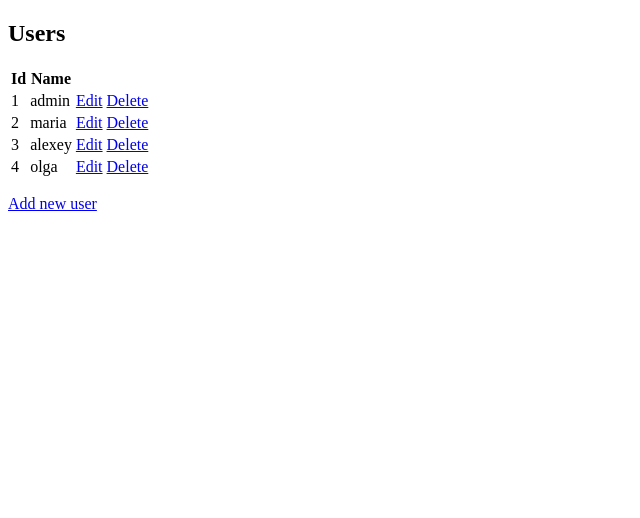
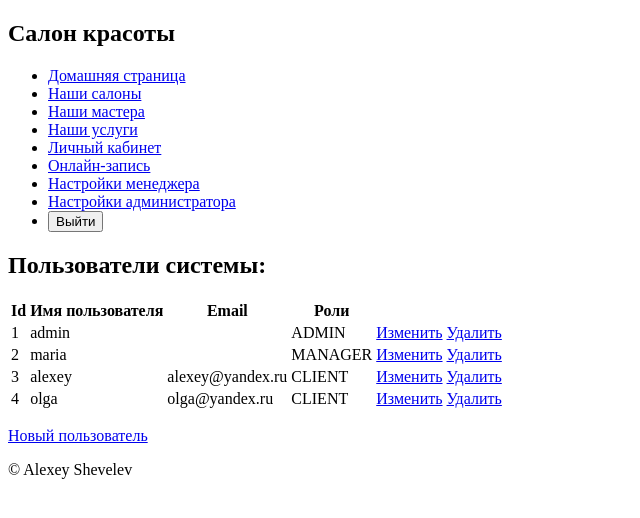
Before and after one commit to AlekseyShevelev/HomeWorks, a Spring Boot app: page /users in a window 1280 px wide. Shown: the top 518 px of the page, without its empty margins (0-640 px from the left). Run offline with Spring Boot 4, Linux system fonts and the light colour scheme; a user stored in the database is signed in; some of the project's set-up classes (security, data sources, template engines, error pages and the like) are left out, and stand-ins take their place; some libraries are stand-ins or nearby versions.

Commit message:
Refactored admin functionality

```diff
--- a/Diploma/BookingService/src/main/java/ru/geekbrains/bookingservice/configurations/SecurityConfig.java
+++ b/Diploma/BookingService/src/main/java/ru/geekbrains/bookingservice/configurations/SecurityConfig.java
@@ -38,7 +38,7 @@ public class SecurityConfig {
                         .requestMatchers("/employees", "/branches", "/operations").permitAll()
                         .requestMatchers("/client/**").hasAuthority(CLIENT.toString())
                         .requestMatchers("/manager/**").hasAuthority(MANAGER.toString())
-                        .requestMatchers("/admin/**").hasAuthority(ADMIN.toString())
+                        .requestMatchers("/admin/**", "/users/**").hasAuthority(ADMIN.toString())
                         .requestMatchers("/reservations/**").hasAnyAuthority(CLIENT.toString(), MANAGER.toString())
                         .anyRequest().authenticated()
                 )
--- a/Diploma/BookingService/src/main/java/ru/geekbrains/bookingservice/controllers/HomeController.java
+++ b/Diploma/BookingService/src/main/java/ru/geekbrains/bookingservice/controllers/HomeController.java
@@ -40,8 +40,7 @@ public class HomeController {
 	}
 
 	@GetMapping("/admin")
-	public String admin(Model model) {
-		model.addAttribute("text", "Настройки администратора");
+	public String admin() {
 		return "admin";
 	}
 }
--- a/Diploma/BookingService/src/main/java/ru/geekbrains/bookingservice/controllers/UserController.java
+++ b/Diploma/BookingService/src/main/java/ru/geekbrains/bookingservice/controllers/UserController.java
@@ -6,48 +6,51 @@ import org.springframework.ui.Model;
 import org.springframework.web.bind.annotation.GetMapping;
 import org.springframework.web.bind.annotation.PathVariable;
 import org.springframework.web.bind.annotation.PostMapping;
+import org.springframework.web.bind.annotation.RequestMapping;
 import ru.geekbrains.bookingservice.model.User;
 import ru.geekbrains.bookingservice.services.UserService;
 
 import java.util.List;
 
 @Controller
+@RequestMapping("/users")
 @RequiredArgsConstructor
 public class UserController {
     private final UserService userService;
 
-    @GetMapping("/users")
+    @GetMapping
     public String getAllUsers(Model model) {
         List<User> users = userService.getAllUsers();
         model.addAttribute("users", users);
         return "user-list";
     }
 
-    @GetMapping("/user-create")
-    public String createUserForm(User user) {
+    @GetMapping("/add")
+    public String createUserForm(Model model) {
+        model.addAttribute("user", new User());
         return "user-create";
     }
 
-    @PostMapping("/user-create")
+    @PostMapping("/add")
     public String createUser(User user) {
         userService.createOrUpdateUser(user);
         return "redirect:/users";
     }
 
-    @GetMapping("/user-delete/{id}")
+    @GetMapping("/delete/{id}")
     public String deleteUser(@PathVariable("id") Long id) {
         userService.deleteUserById(id);
         return "redirect:/users";
     }
 
-    @GetMapping("/user-update/{id}")
+    @GetMapping("/update/{id}")
     public String updateUserForm(@PathVariable Long id, Model model) {
         User user = userService.getUserById(id);
         model.addAttribute("user", user);
         return "user-update";
     }
 
-    @PostMapping("/user-update")
+    @PostMapping("/update")
     public String updateUser(User user) {
         userService.createOrUpdateUser(user);
         return "redirect:/users";
--- a/Diploma/BookingService/src/main/java/ru/geekbrains/bookingservice/model/User.java
+++ b/Diploma/BookingService/src/main/java/ru/geekbrains/bookingservice/model/User.java
@@ -22,9 +22,6 @@ public class User {
 
     private String email;
 
-    //TODO остальные поля
-
-    //@OneToMany(fetch = FetchType.EAGER)
     @ManyToMany(fetch = FetchType.EAGER)
     @JoinTable(name = "user_roles",
             joinColumns = @JoinColumn(name = "user_id"),
--- a/Diploma/BookingService/src/main/java/ru/geekbrains/bookingservice/repository/ReservationRepository.java
+++ b/Diploma/BookingService/src/main/java/ru/geekbrains/bookingservice/repository/ReservationRepository.java
@@ -7,4 +7,5 @@ import java.util.List;
 
 public interface ReservationRepository extends JpaRepository<Reservation, Integer> {
     List<Reservation> findByUserId(Long user_id);
+    void deleteByUserId(Long user_id);
 }
--- a/Diploma/BookingService/src/main/resources/templates/admin.html
+++ b/Diploma/BookingService/src/main/resources/templates/admin.html
@@ -1,6 +1,5 @@
 <!DOCTYPE html>
 <html lang="en"
-      xmlns:sec="http://www.thymeleaf.org/extras/spring-security"
       xmlns:th="https://www.thymeleaf.org">
 <head>
     <meta charset="utf-8">
@@ -12,10 +11,9 @@
 <div>
     <div th:replace="~{page-templates :: main-text}"></div>
     <div>
-        <h2 th:text="${text}"></h2>
+        <h2>Настройки администратора</h2>
         <div>
-            <p>User: <span sec:authentication="name">NOT FOUND</span></p>
-            <p>Spring Roles: <span sec:authentication="principal.authorities">NOT FOUND</span></p>
+            <a href="/users">Пользователи системы</a>
         </div>
     </div>
     <div th:replace="~{page-templates :: footer}"></div>
--- a/Diploma/BookingService/src/main/resources/templates/user-list.html
+++ b/Diploma/BookingService/src/main/resources/templates/user-list.html
@@ -3,32 +3,41 @@
       xmlns:th="https://www.thymeleaf.org">
 <head>
     <meta charset="utf-8">
-    <meta name="viewport" content="width=device-width, initial-scale=1">
+    <meta name="viewport" content="width=device-width, initial-scale=1, shrink-to-fit=no">
     <title>Users</title>
 </head>
 <body>
+<div th:replace="~{page-templates :: navbar}"></div>
+<div>
+    <div th:replace="~{page-templates :: main-text}"></div>
     <div th:switch="${users}">
         <h2 th:case="null">No users found!</h2>
         <div th:case="*">
-        <h2>Users</h2>
+            <h2>Пользователи системы:</h2>
             <table>
                 <thead>
                 <tr>
                     <th>Id</th>
-                <th>Name</th>
+                    <th>Имя пользователя</th>
+                    <th>Email</th>
+                    <th>Роли</th>
                 </tr>
                 </thead>
                 <tbody>
                 <tr th:each="user : ${users}">
                     <td th:text="${user.id}"></td>
                     <td th:text="${user.name}"></td>
-                <td><a th:href="@{user-update/{id}(id=${user.id})}">Edit</a></td>
-                <td><a th:href="@{user-delete/{id}(id=${user.id})}">Delete</a></td>
+                    <td th:text="${user.email}"></td>
+                    <td th:text="${user.roles[0].name}"></td>
+                    <td><a th:href="@{users/update/{id}(id=${user.id})}">Изменить</a></td>
+                    <td><a th:href="@{users/delete/{id}(id=${user.id})}">Удалить</a></td>
                 </tr>
                 </tbody>
             </table>
         </div>
-    <p><a href="/user-create">Add new user</a></p>
+        <p><a href="/user-create">Новый пользователь</a></p>
+    </div>
+    <div th:replace="~{page-templates :: footer}"></div>
 </div>
 </body>
 </html>
```
Also changed, not shown: Diploma/BookingService/src/main/java/ru/geekbrains/bookingservice/services/UserService.java (+20 -21 lines), Diploma/BookingService/src/main/resources/templates/login.html (+11 -4 lines), Diploma/BookingService/src/main/resources/templates/user-create.html (+17 -6 lines), Diploma/BookingService/src/main/resources/templates/user-update.html (+20 -10 lines). Lines whose indentation alone changed are shown as unchanged.
